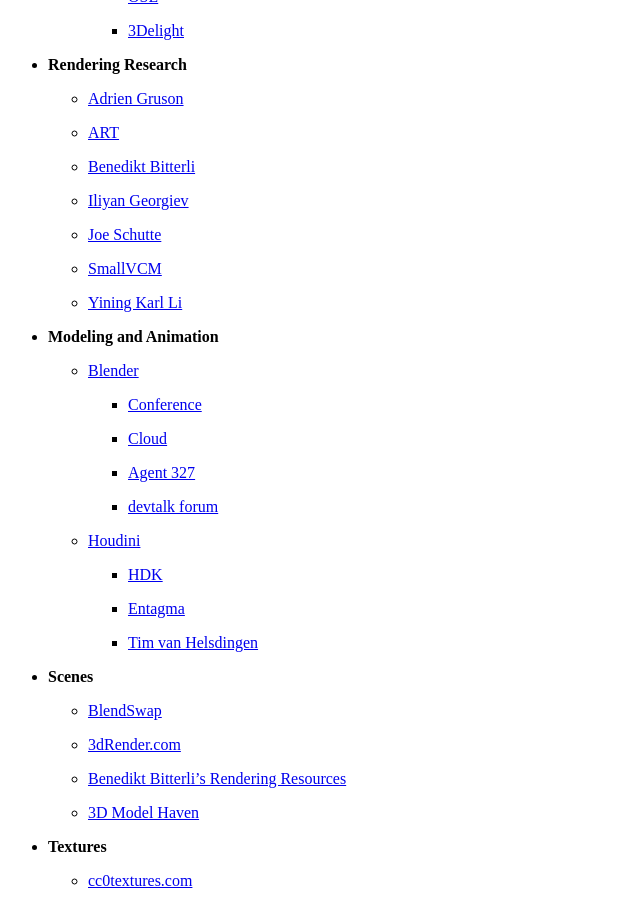
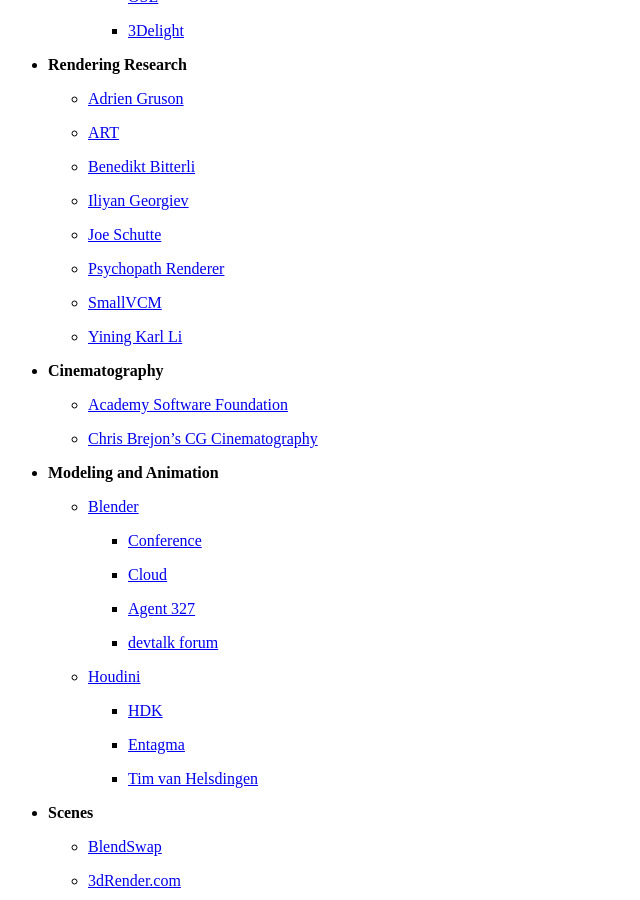
Before and after one commit to wahn/jan_walter_org, a Jekyll site: the page built from links/index.md, in a window 1280 px wide and 900 px high, scrolled down 3049 px. Shown: the whole window, without its empty margins (0-640 px from the left). Built offline with Jekyll 4.4.1, drawn with Linux system fonts in a browser that asks for light colours; Markdown is read by kramdown in place of the engine named in the settings; some of the changed text lies outside the part shown.

Commit message:
Some links for USD. Let's write a Hydra render delegate.

```diff
--- a/links/index.md
+++ b/links/index.md
@@ -206,9 +206,17 @@
 
     - [Joe Schutte](https://schuttejoe.github.io)
 
+    - [Psychopath Renderer](https://psychopath.io/about)
+
     - [SmallVCM](http://www.smallvcm.com)
 
     - [Yining Karl Li](https://www.yiningkarlli.com/index.html)
+
+* __Cinematography__
+
+    - [Academy Software Foundation](https://www.aswf.io)
+
+    - [Chris Brejon's CG Cinematography](https://chrisbrejon.com/cg-cinematography)
 
 * __Modeling and Animation__
 
@@ -387,6 +401,10 @@
     - [OpenSubdiv](https://graphics.pixar.com/opensubdiv/docs/intro.html)
 
     - [OpenUSD](http://openusd.org)
+
+        + [API](https://graphics.pixar.com/usd/docs/api/index.html)
+
+        + [Hydra renderer plugin](https://graphics.pixar.com/usd/docs/api/hd_embree_page_front.html)
 
     - [Qt](https://doc.qt.io)
 
```
Also changed, not shown: other parts of links/index.md (+8 -0 lines).
